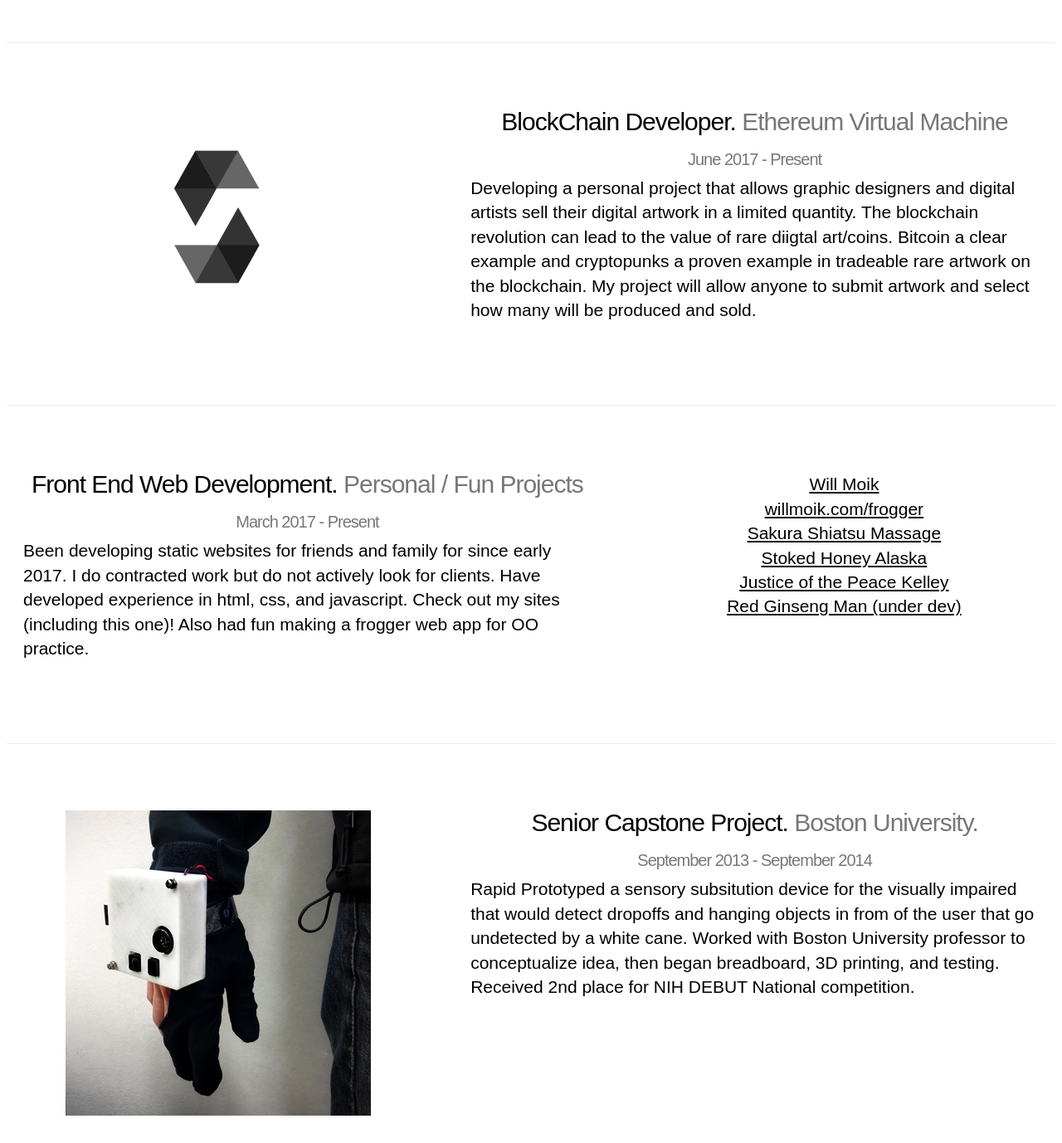
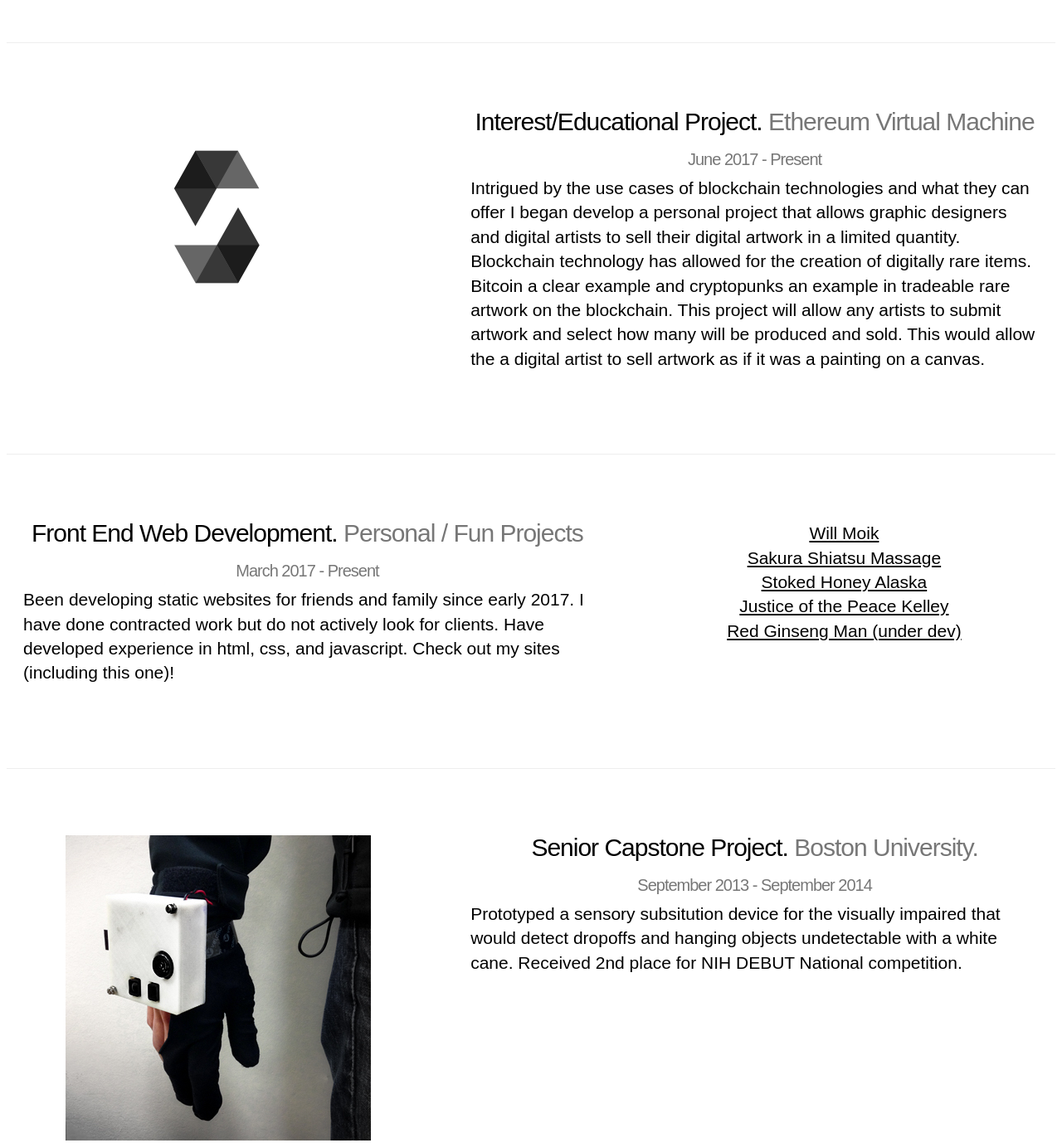
Before and after one commit to wmoik/willphotowebsite, a plain HTML site: page index.html in a window 1280 px wide. Shown: the part 780-2158 px from the top of the page at 83% size. Drawn offline with Linux system fonts and the light colour scheme.

Commit message:
Fixed typos and all links...

```diff
--- a/index.html
+++ b/index.html
@@ -39,7 +39,7 @@
     <div class="col-md-7">
       <h2 class="featurette-heading" id="Research Engineer II">Research Engineer II. <span class="text-muted"> Etiometry Inc.</span></h2>
       <h2 class="featurette-date text-muted">January 2014 - March 2017</h2>
-      <p class="lead">Over the course of three years, I developed a respiratory model for Etiometry Inc to be used as their second real time patient risk index. The model is made of multiple integrated dynamic equations that help track the flow of oxygen and carbon dioxide through the body. The model was then used along with a probalistic engine that combined real-time measurements with the model to find the maximum likliehood of each state. Doing so, we were able to track many unseen variables and accurately track blood gases of the patient before a blood draw. The index was likelihood estimation of how underventilated a mechanically patient was based on tracking of oxygen and carbon dioxide levels. Really cool stuff, check out <a href=www.etiometry.com>Etiometry</a>. Along with model/algorithm development, I trained doctors, nurses and respiratory therapists how to use the product and algorithms.</p>
+      <p class="lead">Over the course of three years, I developed a respiratory model for Etiometry Inc to be used as their second real-time patient risk index. The model is comprised of multiple dynamic equations that help track the flow of oxygen and carbon dioxide throughout the body. The model was then used along with a probalistic engine that combined real-time measurements to find the maximum likliehood of various states. Doing so, we are able to track many unmeasureable states and accurately track blood gases of a patient before a blood gas. The index was a likelihood estimation of how underventilated a mechanically-ventilated patient was based on the estimated oxygen and carbon dioxide levels. Really cool stuff, check out <a href=http://www.etiometry.com>Etiometry</a>. Along with model/algorithm development, I trained doctors, nurses and, respiratory therapists how to use the product.</p>
     </div>
     <div class="col-md-5">
       <img class="featurette-image img-responsive center-block" style="width:80%; height:auto;" src="images/Etiometry-Persistent-Display-De-Identified.png" alt="Generic placeholder image">
@@ -50,9 +50,9 @@
 
   <div class="row featurette">
     <div class="col-md-7 col-md-push-5">
-      <h2 class="featurette-heading" id="Swedish">BlockChain Developer. <span class="text-muted"> Ethereum Virtual Machine</span></h2>
+      <h2 class="featurette-heading" id="Swedish">Interest/Educational Project. <span class="text-muted"> Ethereum Virtual Machine</span></h2>
       <h2 class="featurette-date text-muted">June 2017 - Present</span></h2>
-      <p class="lead">Developing a personal project that allows graphic designers and digital artists sell their digital artwork in a limited quantity. The blockchain revolution can lead to the value of rare diigtal art/coins. Bitcoin a clear example and cryptopunks a proven example in tradeable rare artwork on the blockchain. My project will allow anyone to submit artwork and select how many will be produced and sold.</p>
+      <p class="lead">Intrigued by the use cases of blockchain technologies and what they can offer I began develop a personal project that allows graphic designers and digital artists to sell their digital artwork in a limited quantity. Blockchain technology has allowed for the creation of digitally rare items. Bitcoin a clear example and cryptopunks an example in tradeable rare artwork on the blockchain. This project will allow any artists to submit artwork and select how many will be produced and sold. This would allow the a digital artist to sell artwork as if it was a painting on a canvas.</p>
     </div>
     <div class="col-md-5 col-md-pull-7">
       <img class="featurette-image img-responsive center-block" style="width:50%; height:auto" src="images/solidity logo.svg" alt="Generic placeholder image">
@@ -65,11 +65,11 @@
     <div class="col-md-7">
       <h2 class="featurette-heading" id="Research Engineer II">Front End Web Development.<span class="text-muted"> Personal / Fun  Projects</span></h2>
       <h2 class="featurette-date text-muted">March 2017 - Present</h2>
-      <p class="lead">Been developing static websites for friends and family for since early 2017. I do contracted work but do not actively look for clients. Have developed experience in html, css, and javascript.
-      Check out my sites (including this one)! Also had fun making a frogger web app for OO practice.</p>
+      <p class="lead">Been developing static websites for friends and family since early 2017. I have done contracted work but do not actively look for clients. Have developed experience in html, css, and javascript.
+      Check out my sites (including this one)!</p>
     </div>
     <div class="col-md-5">
-      <p class="lead" style="text-align:center"><a href="willmoik.com">Will Moik</a></br><a href="willmoik.com/frogger">willmoik.com/frogger</a></br> <a href = "www.sakurashiatsumassage.com">Sakura Shiatsu Massage</a></br> <a href = "wwww.stokedhoney.com">Stoked Honey Alaska</a></br> <a href="kelleyjop.com">Justice of the Peace Kelley</a></br><a href="redginsengman.com">Red Ginseng Man (under dev)</a></p>
+      <p class="lead" style="text-align:center"><a href="willmoik.com">Will Moik</a></br> <a href = "http://www.sakurashiatsumassage.com">Sakura Shiatsu Massage</a></br> <a href = "http://wwww.stokedhoney.com">Stoked Honey Alaska</a></br> <a href="http://www.kelleyjop.com">Justice of the Peace Kelley</a></br><a href="redginsengman.com">Red Ginseng Man (under dev)</a></p>
 
     </div>
   </div>
@@ -80,7 +80,7 @@
     <div class="col-md-7 col-md-push-5">
       <h2 class="featurette-heading" id="Swedish">Senior Capstone Project. <span class="text-muted">Boston University.</span></h2>
       <h2 class="featurette-date text-muted">September 2013 - September 2014</span></h2>
-      <p class="lead">Rapid Prototyped a sensory subsitution device for the visually impaired that would detect dropoffs and hanging objects in from of the user that go undetected by a white cane. Worked with Boston University professor to conceptualize idea, then began breadboard, 3D printing, and testing. Received 2nd place for NIH DEBUT National competition.</p>
+      <p class="lead">Prototyped a sensory subsitution device for the visually impaired that would detect dropoffs and hanging objects undetectable with a white cane. Received 2nd place for NIH DEBUT National competition.</p>
     </div>
     <div class="col-md-5 col-md-pull-7">
       <img class="featurette-image img-responsive center-block" src="images/sense_sub_device.jpg" alt="Generic placeholder image">
```
